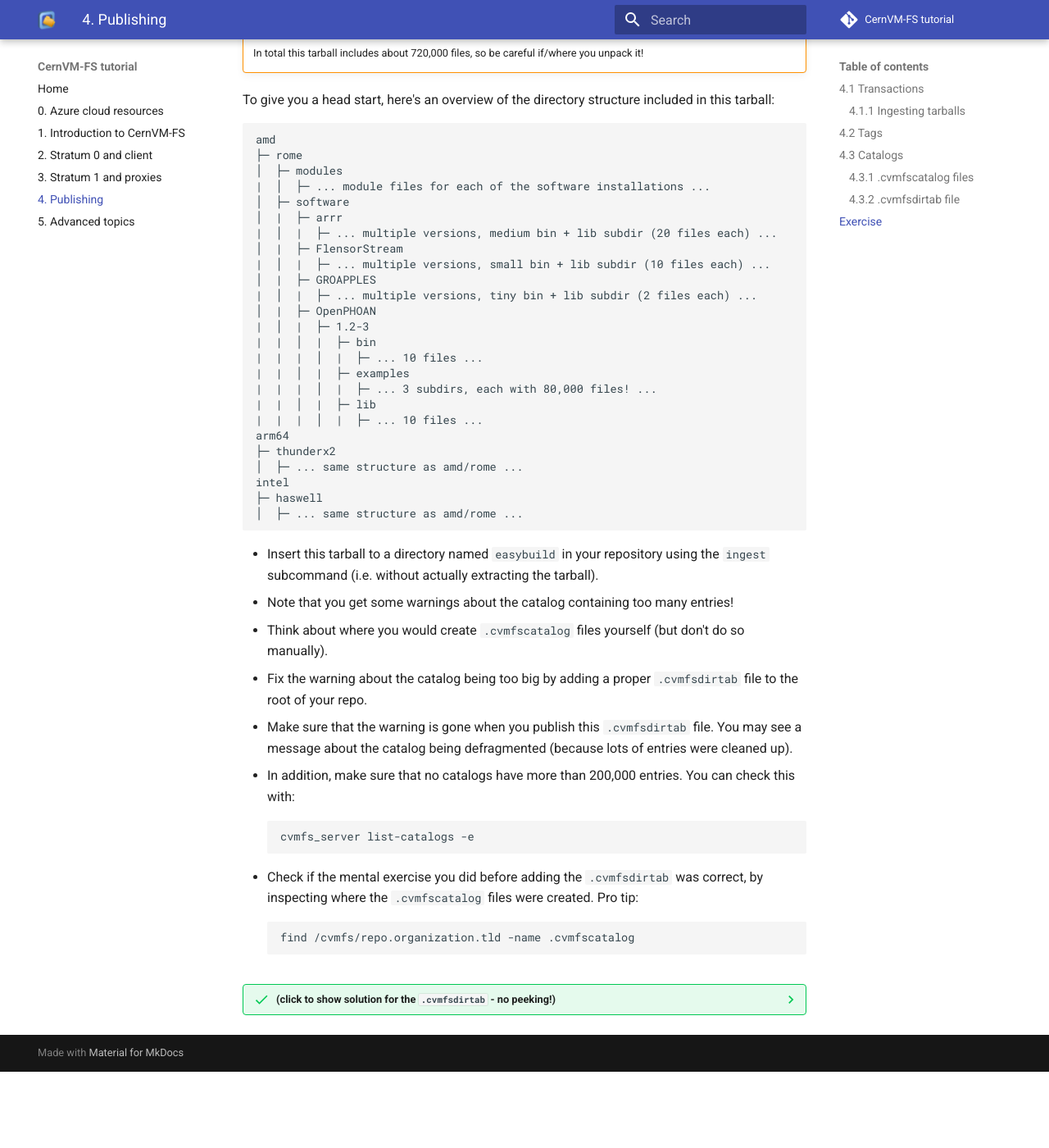
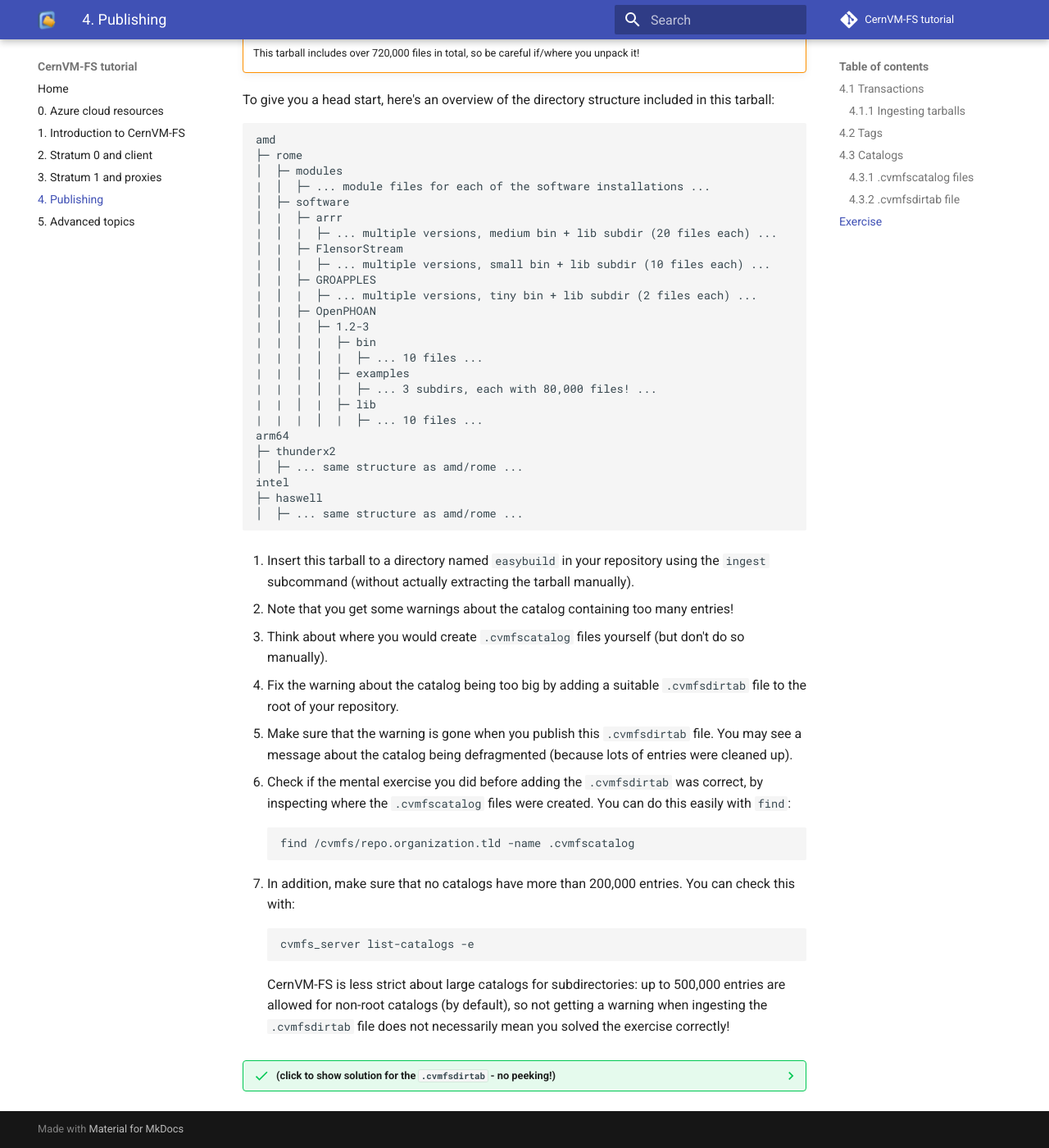
Before and after one commit to cvmfs-contrib/cvmfs-tutorial-2021, an MkDocs documentation site: the page built from docs/04_publishing.md, in a window 1280 px wide and 1400 px high, scrolled down 4215 px. Shown: the whole window at 82% size. Built offline with MkDocs 1.6.1 and Material for MkDocs 9.7.7, drawn with Linux system fonts in a browser that asks for light colours; comment, search, counter and statistics services are not loaded; before the commit the page ends 5522 px from its top, so only the background shows below that; some of the changed text lies outside the part shown.

Commit message:
minor tweaks to ingest exercise

````diff
--- a/docs/04_publishing.md
+++ b/docs/04_publishing.md
@@ -149,14 +149,14 @@
 We have prepared a tarball that contains a collection of dummy installations of
 (fictional) software applications: [`cvmfs-tutorial-ingest-example-720k-files.tar.gz`](https://raw.githubusercontent.com/cvmfs-contrib/cvmfs-tutorial-2021/master/cvmfs-tutorial-ingest-example-720k-files.tar.gz).
 
-You can download it easily onto your Stratum 0 via:
+You can download it easily onto your Stratum 0 via `curl`:
 
 ```bash
 curl -OL https://raw.githubusercontent.com/cvmfs-contrib/cvmfs-tutorial-2021/master/cvmfs-tutorial-ingest-example-720k-files.tar.gz
 ```
 
 !!! warning
-    In total this tarball includes about 720,000 files, so be careful if/where you unpack it!
+    This tarball includes over 720,000 files in total, so be careful if/where you unpack it!
 
 To give you a head start, here's an overview of the directory structure included in this tarball:
 
@@ -188,22 +188,35 @@
 │  ├─ ... same structure as amd/rome ...
 ```
 
-- Insert this tarball to a directory named `easybuild` in your repository using the `ingest` subcommand (i.e. without actually extracting the tarball).
-- Note that you get some warnings about the catalog containing too many entries!
-- Think about where you would create `.cvmfscatalog` files yourself (but don't do so manually).
-- Fix the warning about the catalog being too big by adding a proper `.cvmfsdirtab` file to the root of your repo.
-- Make sure that the warning is gone when you publish this `.cvmfsdirtab` file.
+1. Insert this tarball to a directory named `easybuild` in your repository using the `ingest` subcommand
+  (without actually extracting the tarball manually).
+
+2. Note that you get some warnings about the catalog containing too many entries!
+
+3. Think about where you would create `.cvmfscatalog` files yourself (but don't do so manually).
+
+4. Fix the warning about the catalog being too big by adding a suitable `.cvmfsdirtab` file to the root of your
+   repository.
+
+5. Make sure that the warning is gone when you publish this `.cvmfsdirtab` file.
   You may see a message about the catalog being defragmented (because lots of entries were cleaned up).
-- In addition, make sure that no catalogs have more than 200,000 entries.
+
+6. Check if the mental exercise you did before adding the `.cvmfsdirtab` was correct,
+  by inspecting where the `.cvmfscatalog` files were created.
+  You can do this easily with `find`:
+  ```bash
+  find /cvmfs/repo.organization.tld -name .cvmfscatalog
+  ```
+
+7. In addition, make sure that no catalogs have more than 200,000 entries.
   You can check this with:
   ```bash
   cvmfs_server list-catalogs -e
   ```
-- Check if the mental exercise you did before adding the `.cvmfsdirtab` was correct,
-  by inspecting where the `.cvmfscatalog` files were created. Pro tip:
-  ```bash
-  find /cvmfs/repo.organization.tld -name .cvmfscatalog
-  ```
+  CernVM-FS is less strict about large catalogs for subdirectories:
+  up to 500,000 entries are allowed for non-root catalogs (by default),
+  so not getting a warning when ingesting the `.cvmfsdirtab` file does not
+  necessarily mean you solved the exercise correctly!
 
 
 
````
